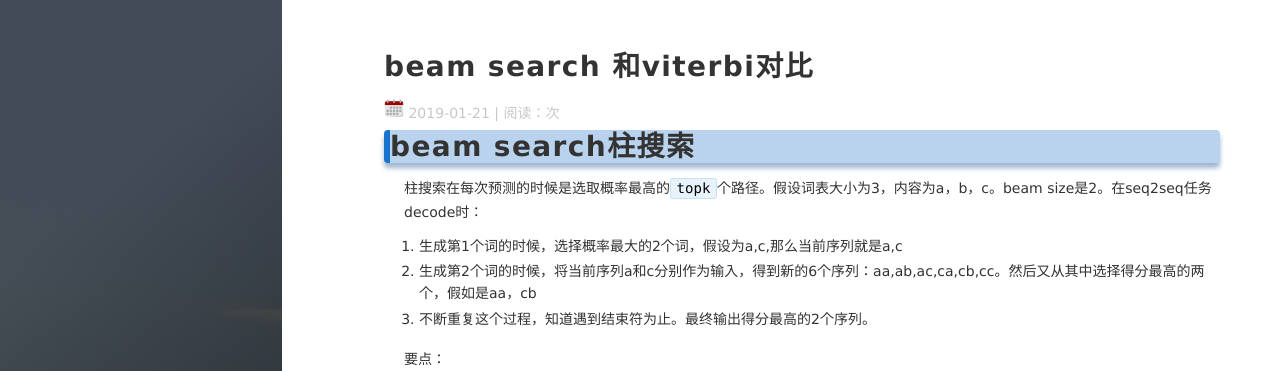
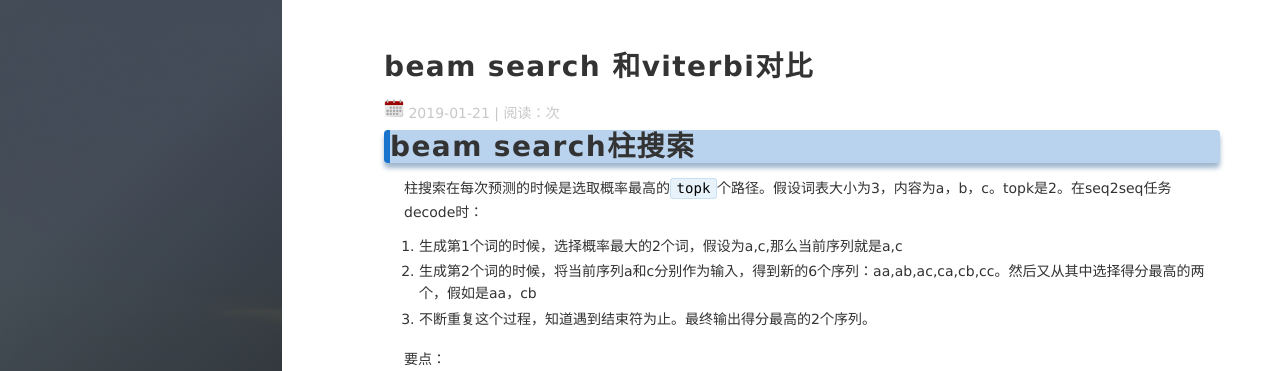
Before and after one commit to puluwen/puluwen.github.io, a Jekyll site: the page built from _posts/2019-01-21-beam-search-vs-viterbi.md, in a window 1280 px wide and 1126 px high. Shown: the top 371 px of the window. Built offline with Jekyll 4.4.1, drawn with Linux system fonts in a browser that asks for light colours; nearby versions of some CDN libraries; comment, search, counter and statistics services are not loaded.

```diff
--- a/_posts/2019-01-21-beam-search-vs-viterbi.md
+++ b/_posts/2019-01-21-beam-search-vs-viterbi.md
@@ -8,7 +8,7 @@
 ---
 
 # beam search柱搜索
-柱搜索在每次预测的时候是选取概率最高的`topk`个路径。假设词表大小为3，内容为a，b，c。beam size是2。在seq2seq任务decode时：
+柱搜索在每次预测的时候是选取概率最高的`topk`个路径。假设词表大小为3，内容为a，b，c。topk是2。在seq2seq任务decode时：
 1. 生成第1个词的时候，选择概率最大的2个词，假设为a,c,那么当前序列就是a,c
 2. 生成第2个词的时候，将当前序列a和c分别作为输入，得到新的6个序列：aa,ab,ac,ca,cb,cc。然后又从其中选择得分最高的两个，假如是aa，cb
 3. 不断重复这个过程，知道遇到结束符为止。最终输出得分最高的2个序列。
```
